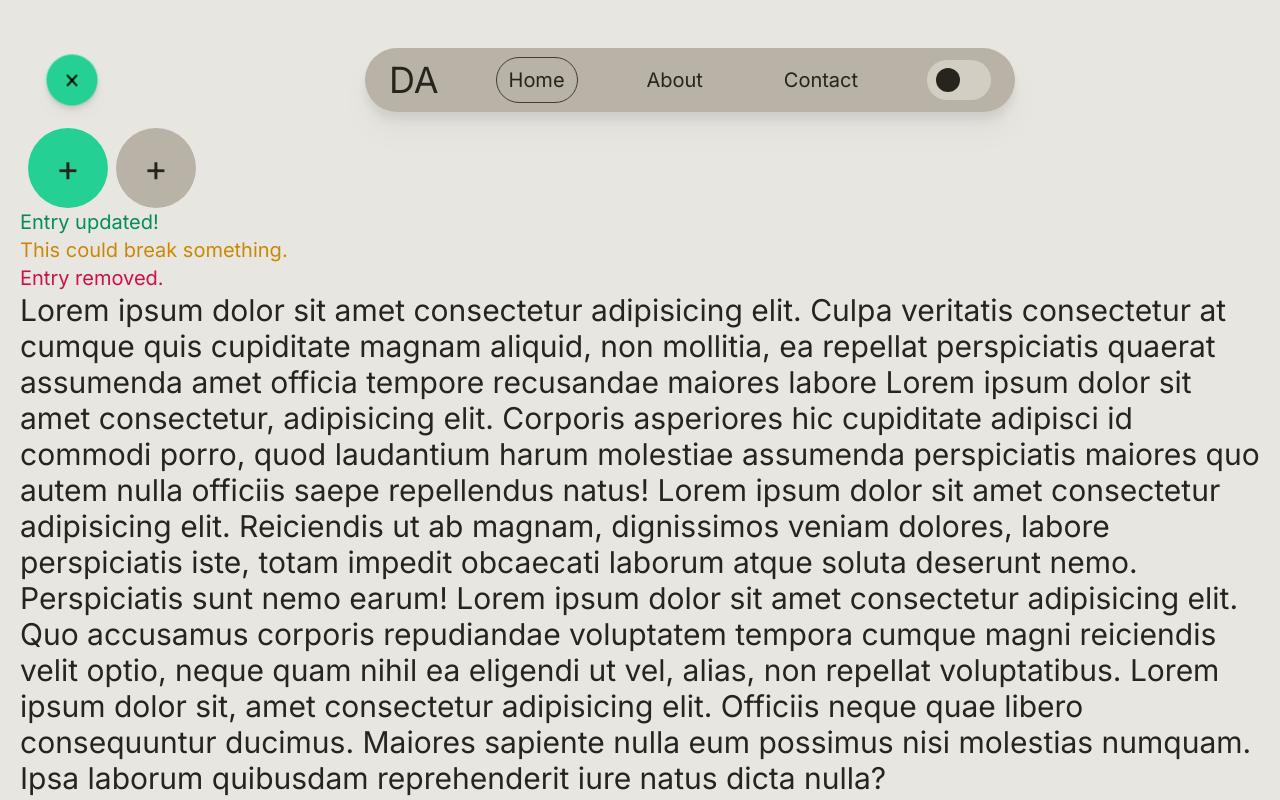
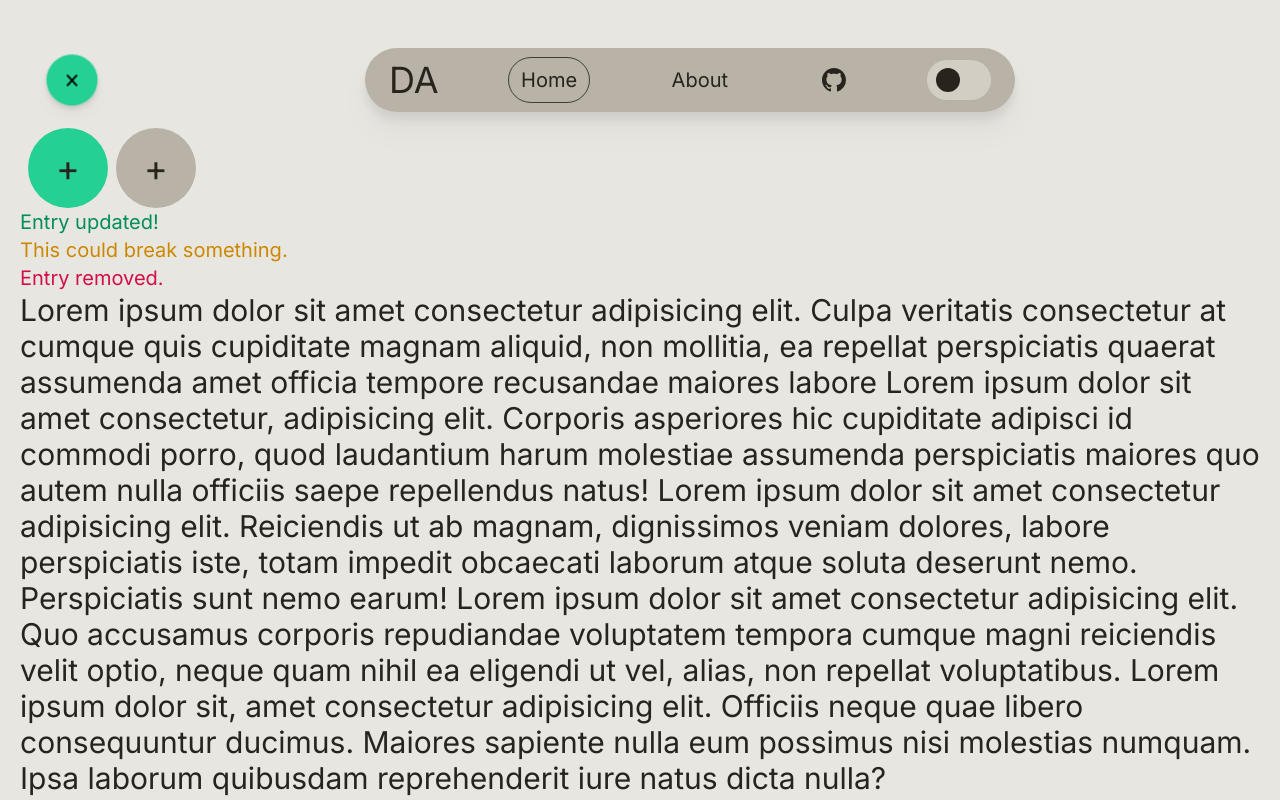
Before and after one commit to theonlynanu/website, a Next.js app: page / in a window 1280 px wide. Built offline with nearby package versions, Linux system fonts and the light colour scheme.

Commit message:
Add github button to navbar

```diff
--- a/src/app/components/navbar.tsx
+++ b/src/app/components/navbar.tsx
@@ -4,7 +4,7 @@ import { ReactNode } from '@mdx-js/react/lib'
 import { useState } from 'react'
 import Link from 'next/link'
 import { usePathname } from 'next/navigation'
-import {} from 'react-icons'
+import { BsGithub } from 'react-icons/bs'
 import {clsx} from 'clsx'
 
 import DarkModeBtn from './DarkModeBtn'
@@ -73,7 +73,7 @@ function FramerNav() {
                 <Logo />
                 <NavLink href='/'>Home</NavLink>
                 <NavLink href='/about'>About</NavLink>
-                <NavLink href='/contact'>Contact</NavLink>
+                <a className='hover:bg-standard-200 dark:hover:bg-standard-800 rounded-full py-2 px-3 text-md lg:text-xl' href='https://github.com/theonlynanu' target='_blank'><BsGithub size={'1.5rem'}/></a>
                 <DarkModeBtn />
             </motion.nav>
         </motion.nav>
```
